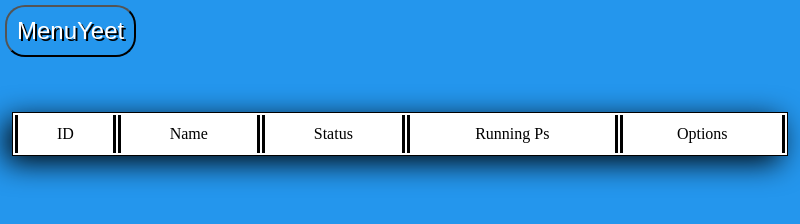
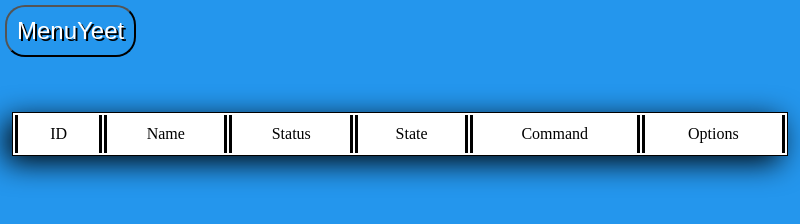
Before and after one commit to lucianfreeze/DockerUI, an Electron app: page index.html in a window 800 px wide. Drawn offline with Linux system fonts and the light colour scheme; no server answers.

Commit message:
updating

```diff
--- a/docker.js
+++ b/docker.js
@@ -6,6 +6,10 @@ var docker = new Docker({
   host: '127.0.0.1',
   port: 2375
 });
+
+var item = document.getElementById("item-1").childNodes.childNodes.childNodes;
+
+console.log(item);
 
 function getContainerIds() {
   var cnts = [];
--- a/index.html
+++ b/index.html
@@ -14,16 +14,17 @@
     </div>
 
     <div class="content">
-        <ul>
-            <li>
+        <ul id="container-list">
+            <li id="item-1">
                 <div>
                     <table>
                         <tr>
-                            <td>ID</td>
-                            <td>Name</td>
-                            <td>Status</td>
-                            <td>Running Ps</td>
-                            <td>Options</td>
+                            <td class="id">ID</td>
+                            <td class="name">Name</td>
+                            <td class="status">Status</td>
+                            <td class="state">State</td>
+                            <td class="cmd">Command</td>
+                            <td class="options">Options</td>
                         </tr>
                     </table>
                 </div>
```
